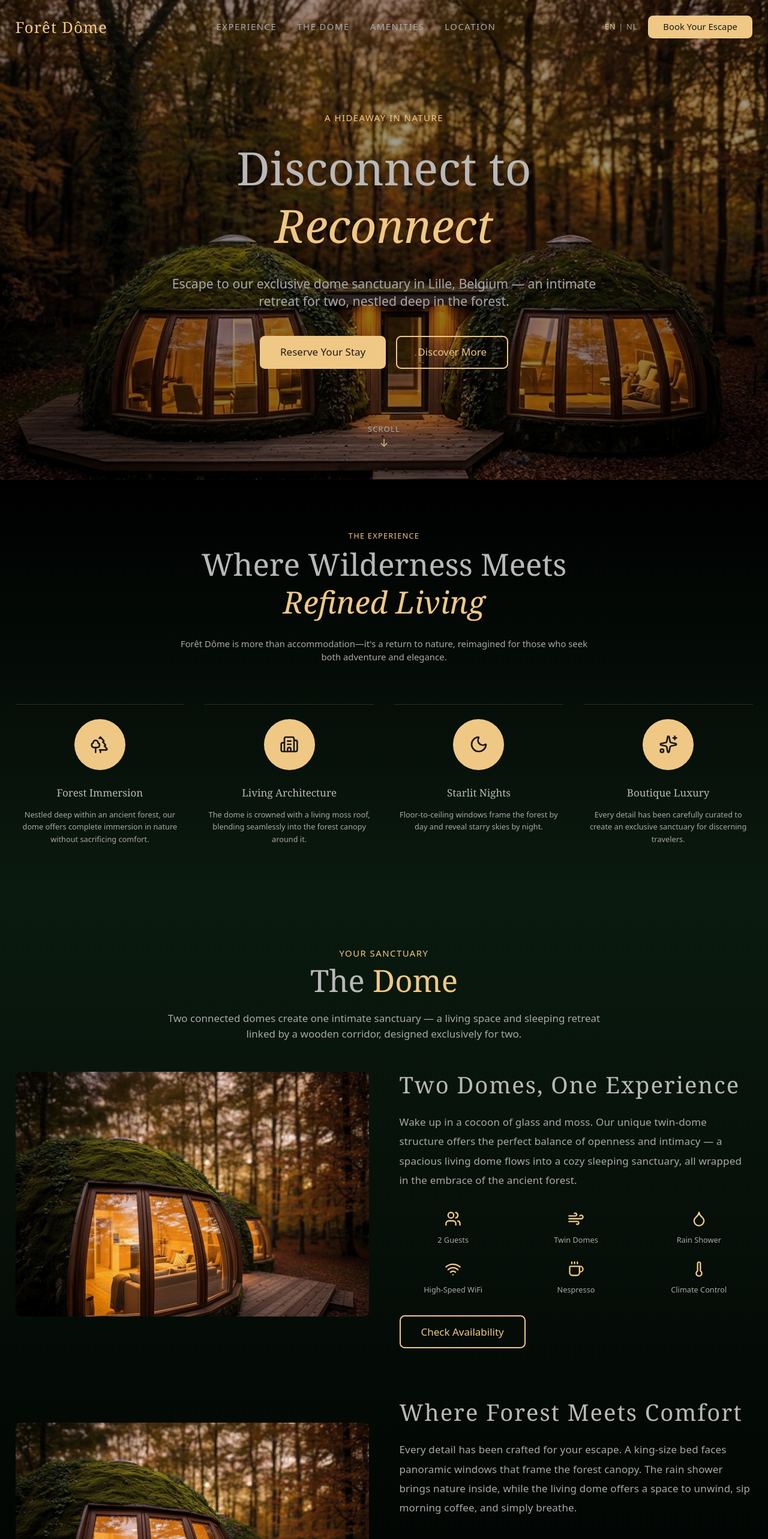
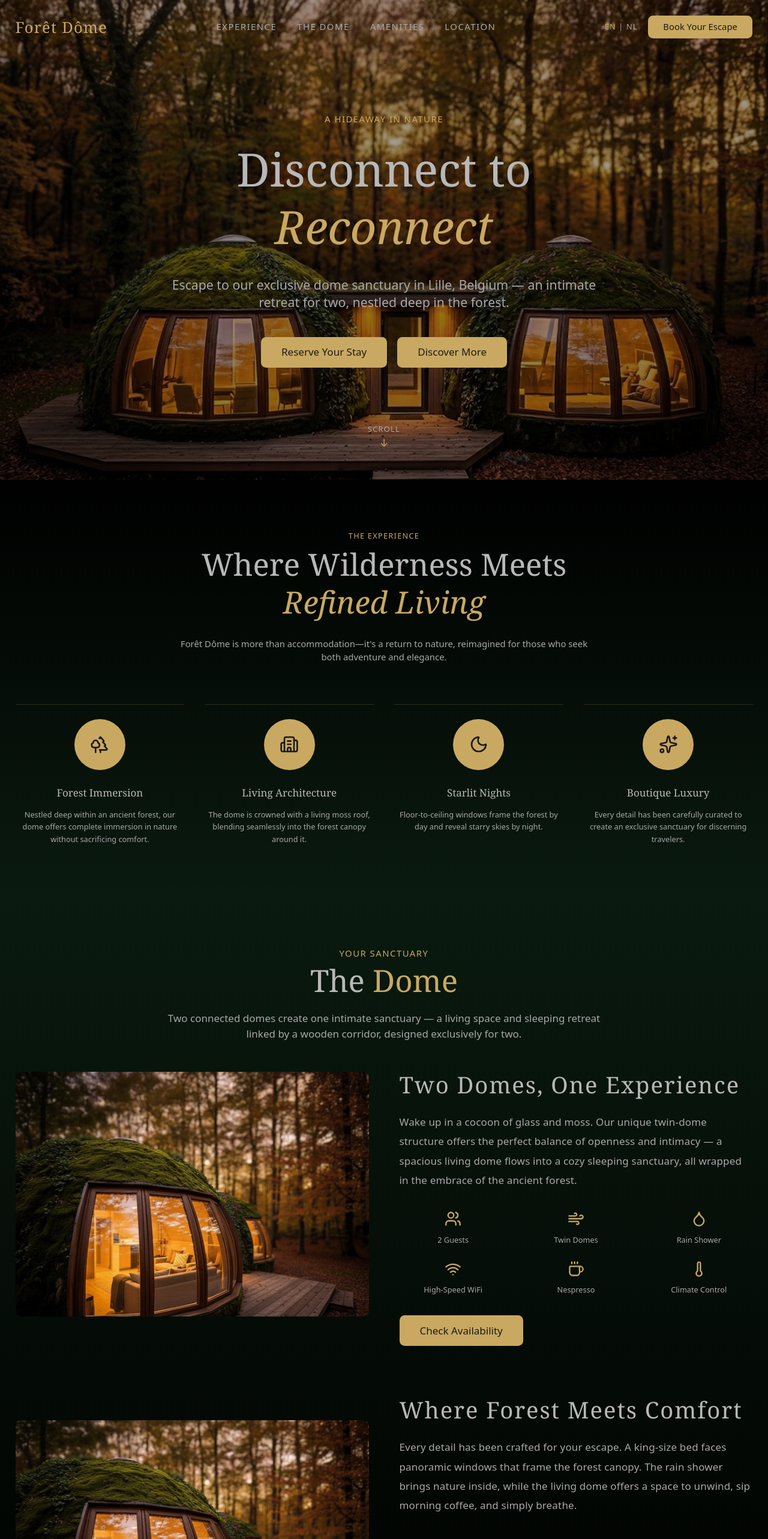
Before and after one commit to TNLConsulting/escapia, a Next.js app: page / in a window 1280 px wide. Shown: the top 2566 px of the page at 60% size. Built offline with nearby package versions, Linux system fonts and the light colour scheme.

Commit message:
Colors: dark gold (#c9a961); Buttons: consistent filled gold style

```diff
--- a/src/components/Accommodations.tsx
+++ b/src/components/Accommodations.tsx
@@ -15,9 +15,9 @@ export function Accommodations() {
   return (
     <section id="accommodations" className="w-full py-20" style={{ background: "linear-gradient(to bottom, #0a1a0f, #000)" }}>
       <div className="max-w-7xl mx-auto px-6">
-        <p className="text-sm tracking-widest uppercase text-center mb-2" style={{ color: "#f0c885" }}>Your Sanctuary</p>
+        <p className="text-sm tracking-widest uppercase text-center mb-2" style={{ color: "#c9a961" }}>Your Sanctuary</p>
         <h2 className="text-5xl font-serif font-light text-center mb-6" style={{ color: "#b8b8b8" }}>
-          The <span style={{ color: "#f0c885" }}>Dome</span>
+          The <span style={{ color: "#c9a961" }}>Dome</span>
         </h2>
         <p className="text-center max-w-3xl mx-auto mb-12" style={{ color: "#a8a8a8" }}>
           Two connected domes create one intimate sanctuary — a living space and sleeping retreat<br />
@@ -46,7 +46,7 @@ export function Accommodations() {
                 return (
                   <div key={i} className="text-center">
                     <div className="mb-3 flex justify-center">
-                      <Icon size={28} style={{ color: "#f0c885" }} />
+                      <Icon size={28} style={{ color: "#c9a961" }} />
                     </div>
                     <p className="text-xs" style={{ color: "#a8a8a8" }}>{spec.label}</p>
                   </div>
@@ -55,10 +55,10 @@ export function Accommodations() {
             </div>
 
             <button
-              className="px-8 py-3 rounded-lg font-medium border-2 transition-all"
+              className="px-8 py-3 rounded-lg font-medium transition-all"
               style={{
-                borderColor: "#f0c885",
-                color: "#f0c885",
+                backgroundColor: "#c9a961",
+                color: "#1a1a1a",
               }}
             >
               Check Availability
@@ -90,7 +90,7 @@ export function Accommodations() {
                 "Living moss roof that breathes with nature"
               ].map((item, i) => (
                 <li key={i} className="flex items-start gap-4 text-sm" style={{ color: "#a8a8a8" }}>
-                  <span style={{ color: "#f0c885", marginTop: "4px" }}>●</span>
+                  <span style={{ color: "#c9a961", marginTop: "4px" }}>●</span>
                   <span>{item}</span>
                 </li>
               ))}
@@ -99,7 +99,7 @@ export function Accommodations() {
             <button
               className="px-8 py-3 rounded-lg font-medium transition-all"
               style={{
-                backgroundColor: "#f0c885",
+                backgroundColor: "#c9a961",
                 color: "#1a1a1a",
               }}
             >
--- a/src/components/Amenities.tsx
+++ b/src/components/Amenities.tsx
@@ -23,7 +23,7 @@ export function Amenities() {
   return (
     <section id="amenities" className="w-full section-padding" style={{ backgroundColor: '#000' }}>
       <div className="container-narrow">
-        <h2 className="text-4xl md:text-5xl font-serif font-light text-center mb-16" style={{ color: '#f0c885' }}>
+        <h2 className="text-4xl md:text-5xl font-serif font-light text-center mb-16" style={{ color: '#c9a961' }}>
           {t.amenities.title}
         </h2>
 
@@ -40,7 +40,7 @@ export function Amenities() {
                 }}
               >
                 <div className="mb-4 inline-block p-3 rounded-lg" style={{ background: 'linear-gradient(to bottom right, rgba(212, 165, 116, 0.2), rgba(139, 157, 111, 0.2))' }}>
-                  <Icon className="w-6 h-6" style={{ color: '#f0c885' }} />
+                  <Icon className="w-6 h-6" style={{ color: '#c9a961' }} />
                 </div>
                 <h3 className="text-lg font-serif font-light mb-2" style={{ color: '#b8b8b8' }}>
                   {item.title}
--- a/src/components/Experience.tsx
+++ b/src/components/Experience.tsx
@@ -13,11 +13,11 @@ export function Experience() {
   return (
     <section id="experience" className="w-full py-20" style={{ background: "linear-gradient(to bottom, #000, #0a1a0f)" }}>
       <div className="max-w-7xl mx-auto px-6">
-        <p className="text-xs tracking-widest uppercase text-center mb-3" style={{ color: "#f0c885" }}>The Experience</p>
+        <p className="text-xs tracking-widest uppercase text-center mb-3" style={{ color: "#c9a961" }}>The Experience</p>
         <h2 className="text-4xl md:text-5xl font-serif font-light text-center mb-3" style={{ color: "#b8b8b8" }}>
           Where Wilderness Meets
         </h2>
-        <h2 className="text-4xl md:text-5xl font-serif font-light text-center mb-8" style={{ color: "#f0c885", fontStyle: "italic" }}>
+        <h2 className="text-4xl md:text-5xl font-serif font-light text-center mb-8" style={{ color: "#c9a961", fontStyle: "italic" }}>
           Refined Living
         </h2>
         <p className="text-center max-w-2xl mx-auto mb-16 text-sm" style={{ color: "#a8a8a8" }}>
@@ -31,7 +31,7 @@ export function Experience() {
               <div key={i} className="text-center" style={{ borderTop: "1px solid rgba(212, 165, 116, 0.2)", paddingTop: "24px" }}>
                 <div
                   className="w-20 h-20 rounded-full flex items-center justify-center mx-auto mb-6"
-                  style={{ backgroundColor: "#f0c885" }}
+                  style={{ backgroundColor: "#c9a961" }}
                 >
                   <Icon size={32} style={{ color: "#1a1a1a" }} />
                 </div>
--- a/src/components/Footer.tsx
+++ b/src/components/Footer.tsx
@@ -20,7 +20,7 @@ export function Footer() {
         <div className="grid grid-cols-1 md:grid-cols-3 gap-12 mb-12">
           {/* About */}
           <div>
-            <h3 className="text-2xl font-serif font-light mb-4" style={{ color: '#f0c885' }}>
+            <h3 className="text-2xl font-serif font-light mb-4" style={{ color: '#c9a961' }}>
               Forêt Dôme
             </h3>
             <p className="leading-relaxed text-sm" style={{ color: '#a8a8a8' }}>
--- a/src/components/Hero.tsx
+++ b/src/components/Hero.tsx
@@ -22,7 +22,7 @@ export function Hero() {
       {/* Navigation (Fixed/Sticky) */}
       <nav className="fixed top-0 left-0 right-0 w-full px-6 py-6 z-50">
         <div className="max-w-7xl mx-auto flex items-center justify-between">
-          <a href="#" className="font-serif text-2xl tracking-wider" style={{ color: "#f0c885" }}>
+          <a href="#" className="font-serif text-2xl tracking-wider" style={{ color: "#c9a961" }}>
             Forêt Dôme
           </a>
 
@@ -35,11 +35,11 @@ export function Hero() {
 
           <div className="flex items-center gap-4">
             <div className="flex gap-1 text-xs tracking-widest">
-              <button onClick={() => setLanguage("en")} style={{ color: language === "en" ? "#f0c885" : "#a8a8a8" }}>EN</button>
+              <button onClick={() => setLanguage("en")} style={{ color: language === "en" ? "#c9a961" : "#a8a8a8" }}>EN</button>
               <span style={{ color: "#a8a8a8" }}>|</span>
-              <button onClick={() => setLanguage("nl")} style={{ color: language === "nl" ? "#f0c885" : "#a8a8a8" }}>NL</button>
+              <button onClick={() => setLanguage("nl")} style={{ color: language === "nl" ? "#c9a961" : "#a8a8a8" }}>NL</button>
             </div>
-            <button className="hidden sm:block px-6 py-2 rounded-lg text-sm font-medium" style={{ backgroundColor: "#f0c885", color: "#1a1a1a" }}>
+            <button className="hidden sm:block px-6 py-2 rounded-lg text-sm font-medium" style={{ backgroundColor: "#c9a961", color: "#1a1a1a" }}>
               Book Your Escape
             </button>
           </div>
@@ -48,18 +48,18 @@ export function Hero() {
 
       {/* Content */}
       <div className="text-center max-w-3xl mx-auto px-6">
-        <p className="text-sm tracking-widest uppercase mb-6" style={{ color: "#f0c885" }}>A hideaway in nature</p>
+        <p className="text-sm tracking-widest uppercase mb-6" style={{ color: "#c9a961" }}>A hideaway in nature</p>
         <h1 className="font-serif text-6xl md:text-7xl font-light leading-tight mb-8" style={{ color: "#b8b8b8" }}>
-          Disconnect to <span style={{ color: "#f0c885", fontStyle: "italic" }}>Reconnect</span>
+          Disconnect to <span style={{ color: "#c9a961", fontStyle: "italic" }}>Reconnect</span>
         </h1>
         <p className="text-lg md:text-xl mb-10" style={{ color: "#a8a8a8" }}>
           Escape to our exclusive dome sanctuary in Lille, Belgium — an intimate retreat for two, nestled deep in the forest.
         </p>
         <div className="flex flex-col sm:flex-row gap-4 justify-center">
-          <button className="px-8 py-3 rounded-lg font-medium" style={{ backgroundColor: "#f0c885", color: "#1a1a1a" }}>
+          <button className="px-8 py-3 rounded-lg font-medium" style={{ backgroundColor: "#c9a961", color: "#1a1a1a" }}>
             Reserve Your Stay
           </button>
-          <button className="px-8 py-3 rounded-lg font-medium border-2" style={{ borderColor: "#f0c885", color: "#f0c885" }}>
+          <button className="px-8 py-3 rounded-lg font-medium" style={{ backgroundColor: "#c9a961", color: "#1a1a1a" }}>
             Discover More
           </button>
         </div>
@@ -68,7 +68,7 @@ export function Hero() {
       {/* Scroll */}
       <div className="absolute bottom-10 left-1/2 -translate-x-1/2 text-center">
         <p className="text-xs tracking-widest uppercase mb-2" style={{ color: "#a8a8a8" }}>Scroll</p>
-        <div className="animate-bounce" style={{ color: "#f0c885" }}>↓</div>
+        <div className="animate-bounce" style={{ color: "#c9a961" }}>↓</div>
       </div>
     </section>
   );
--- a/src/components/Navigation.tsx
+++ b/src/components/Navigation.tsx
@@ -20,7 +20,7 @@ export function Navigation() {
       <div className="container-narrow flex justify-between items-center h-20">
         {/* Logo */}
         <div className="flex-shrink-0">
-          <h1 className="text-2xl font-serif font-light" style={{ color: '#f0c885' }}>
+          <h1 className="text-2xl font-serif font-light" style={{ color: '#c9a961' }}>
             Forêt Dôme
           </h1>
         </div>
@@ -70,7 +70,7 @@ export function Navigation() {
               onClick={() => setLanguage("en")}
               className="px-3 py-1 text-sm font-medium transition-colors duration-300"
               style={{
-                backgroundColor: language === "en" ? '#f0c885' : 'transparent',
+                backgroundColor: language === "en" ? '#c9a961' : 'transparent',
                 color: language === "en" ? '#1a1a1a' : '#b8b8b8',
               }}
             >
@@ -80,7 +80,7 @@ export function Navigation() {
               onClick={() => setLanguage("nl")}
               className="px-3 py-1 text-sm font-medium transition-colors duration-300"
               style={{
-                backgroundColor: language === "nl" ? '#f0c885' : 'transparent',
+                backgroundColor: language === "nl" ? '#c9a961' : 'transparent',
                 color: language === "nl" ? '#1a1a1a' : '#b8b8b8',
               }}
             >
```
Also changed, not shown: app/globals.css (+6 -6 lines), src/components/Booking.tsx (+8 -8 lines), src/components/Location.tsx (+7 -7 lines).
